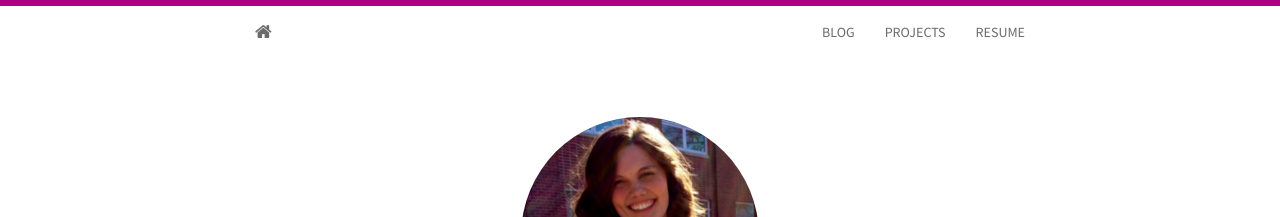
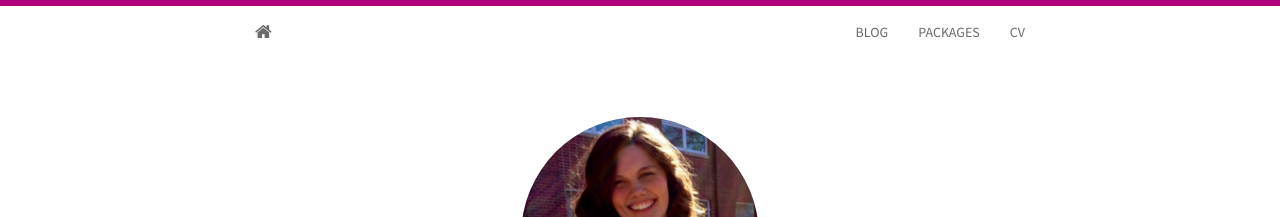
Before and after one commit to sctyner/sctyner.github.io, a Jekyll site: the page built from index.html, in a window 1280 px wide. Shown: the top 217 px of the page. Built offline with Jekyll 4.4.1, drawn with Linux system fonts in a browser that asks for light colours; nearby versions of some CDN libraries; the list of posts is cut into pages by our own code.

Commit message:
change projects to packages

```diff
--- a/_includes/header.html
+++ b/_includes/header.html
@@ -6,8 +6,8 @@
     <div id="navbar">
       <ul class="nav navbar-nav navbar-right">
         <li><a href="{{ site.baseurl }}blog.html">BLOG</a></li>
-        <li><a href="{{ site.baseurl }}projects.html">PROJECTS</a></li>
-        <li><a href="http://biomadeira.github.io/vitae">RESUME</a></li>
+        <li><a href="{{ site.baseurl }}projects.html">PACKAGES</a></li>
+        <li><a href=""static/resume/Tyner-CV.pdf"">CV</a></li>
       </ul>
     </div>
   </div>
--- a/_includes/projects.html
+++ b/_includes/packages.html
@@ -1,4 +1,4 @@
-<section id="projects">
+<section id="packages">
 <div class="container">
   <h3>Projects</h3>
   <div class="panel panel-default">
--- /dev/null
+++ b/packages.html
@@ -0,0 +1,6 @@
+---
+layout: page
+title: R Packages
+---
+
+{% include packages.html %}
--- a/projects.html
+++ /dev/null
@@ -1,6 +0,0 @@
----
-layout: page
-title: Projects
----
-
-{% include projects.html %}
```
